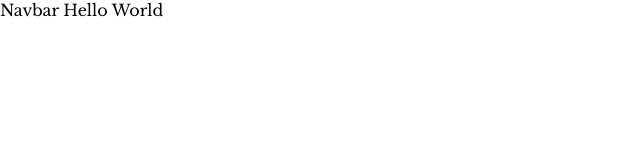
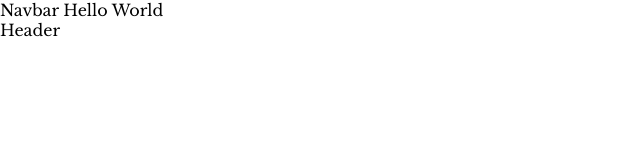
Before and after one commit to JinxyPyrope/react-restaurant-website, a React (Create React App) app in the folder restaurant-project/: page / in a window 1280 px wide. Shown: the top 160 px of the page, without its empty margins (0-640 px from the left). Built offline with nearby package versions, Linux system fonts and the light colour scheme.

Commit message:
Planning the design of the website

```diff
--- a/restaurant-project/src/App.js
+++ b/restaurant-project/src/App.js
@@ -1,10 +1,14 @@
 import "./App.css"
 import { Navbar } from "./components"
+import { Header } from "./containers"
 
 function App() {
   return (
     <div className="App">
-      <Navbar />
+      <div className="top-section">
+        <Navbar />
+        <Header />
+      </div>
     </div>
   )
 }
--- /dev/null
+++ b/restaurant-project/src/containers/header/Header.js
@@ -0,0 +1,9 @@
+import React from 'react'
+
+function Header() {
+  return (
+    <div>Header</div>
+  )
+}
+
+export default Header
--- /dev/null
+++ b/restaurant-project/src/containers/index.js
@@ -0,0 +1 @@
+export { default as Header } from "./header/Header"
```
